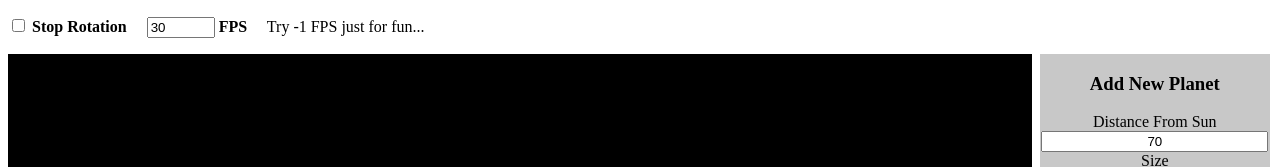
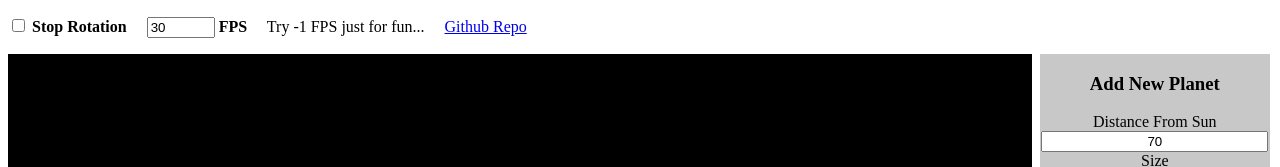
Before and after one commit to philbertani/WebGL-Scene-Graph, a website built with webpack: page index.html in a window 1280 px wide. Shown: the top 167 px of the page. Built offline with nearby package versions, Linux system fonts and the light colour scheme.

Commit message:
added link to github repo

```diff
--- a/index.html
+++ b/index.html
@@ -24,6 +24,9 @@
             <label><input type="number" id="fps" value="30" style="width:60px"/> <b>FPS</b></label>
             &nbsp &nbsp
             Try -1 FPS just for fun...
+            &nbsp &nbsp
+            <a target="_blank" href="https://github.com/philbertani/WebGL-Scene-Graph">Github Repo</a>
+
         </p>
     </div>
     <div id="newPlanet"
```
